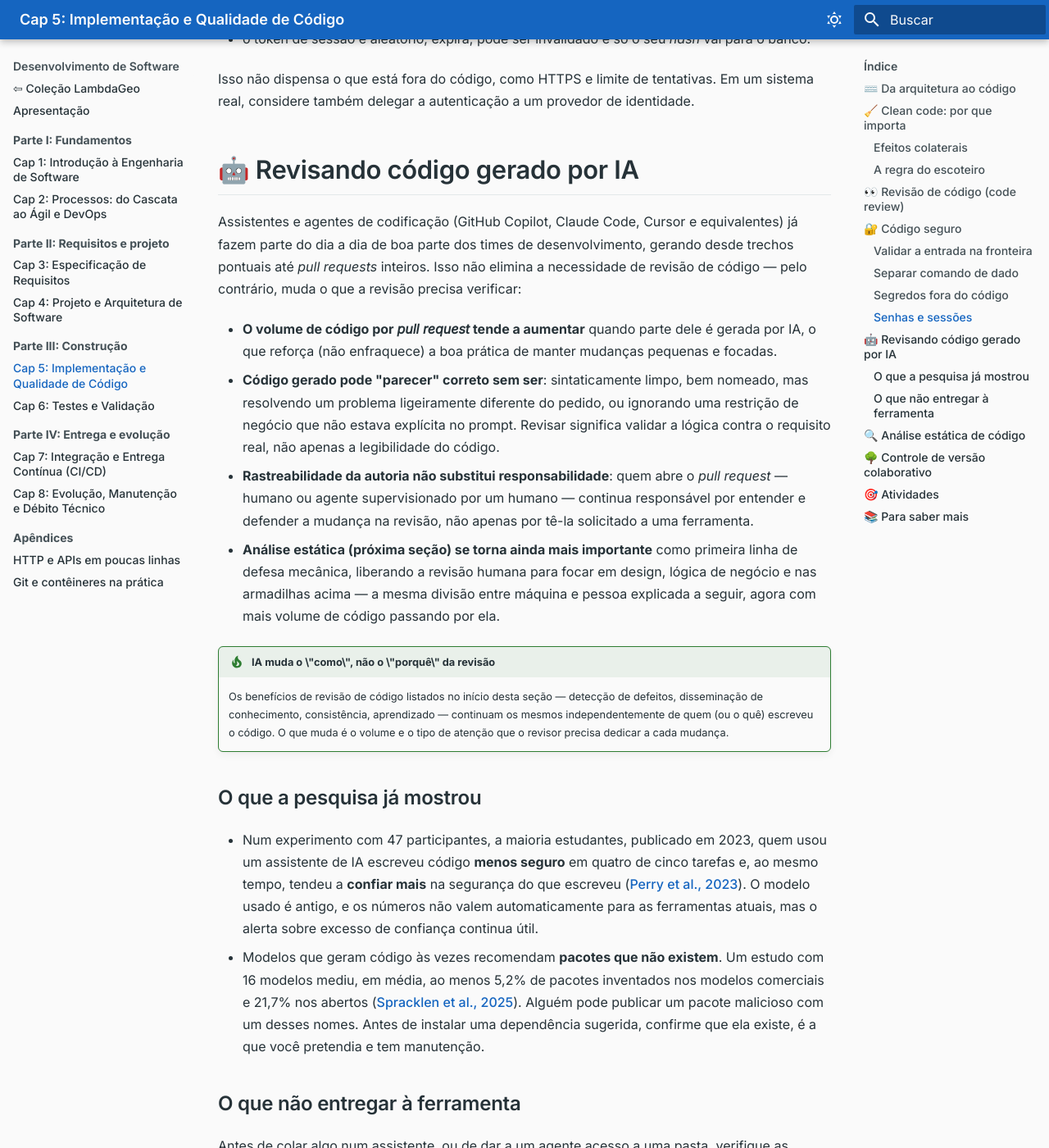
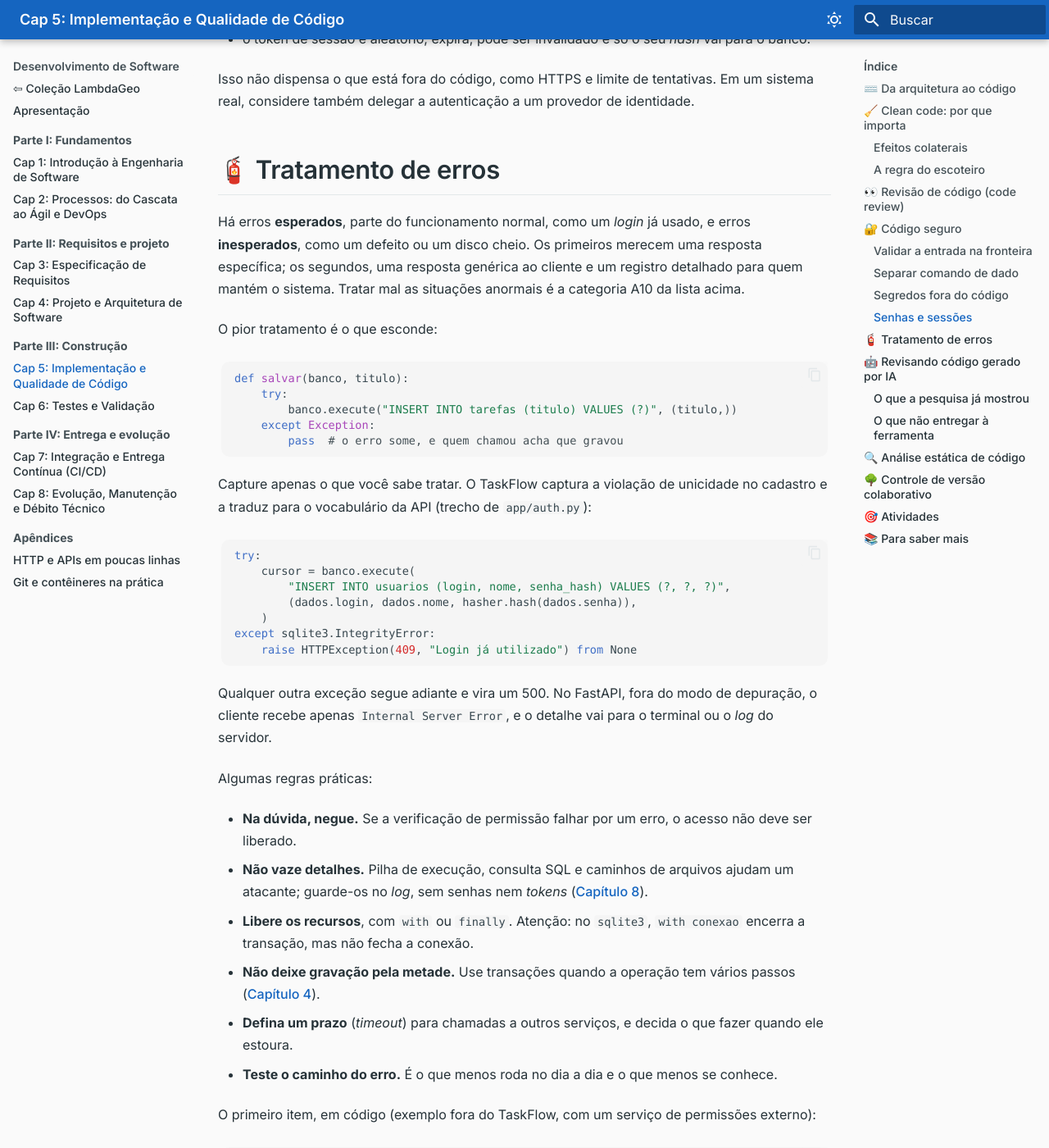
Before and after one commit to lambdageo-edu/book-engenharia-de-software, an MkDocs documentation site: the page built from docs/capitulos/05_implementacao_qualidade.md, in a window 1280 px wide and 1400 px high, scrolled down 5256 px. Shown: the whole window at 82% size. Built offline with MkDocs 1.6.1 and Material for MkDocs 9.7.7, drawn with Linux system fonts in a browser that asks for light colours; some of the changed text lies outside the part shown.

Commit message:
Explica Scrum e XP e acrescenta tratamento de erros
- Cap. 2: responsabilidades, eventos e artefatos do Scrum; Extreme Programming
- Cap. 5: tratamento de erros, com exemplos testados
- Atividades, referências e apresentação atualizadas

Co-Authored-By: Claude Sonnet 5.5 <noreply@anthropic.com>
Claude-Session: https://claude.ai/code/session_012bE8URAXDT9a1qc7U92QJo

````diff
--- a/docs/capitulos/05_implementacao_qualidade.md
+++ b/docs/capitulos/05_implementacao_qualidade.md
@@ -152,6 +152,59 @@ Outras decisões do mesmo arquivo merecem ser lidas:
 
 Isso não dispensa o que está fora do código, como HTTPS e limite de tentativas. Em um sistema real, considere também delegar a autenticação a um provedor de identidade.
 
+## 🧯 Tratamento de erros
+
+Há erros **esperados**, parte do funcionamento normal, como um *login* já usado, e erros **inesperados**, como um defeito ou um disco cheio. Os primeiros merecem uma resposta específica; os segundos, uma resposta genérica ao cliente e um registro detalhado para quem mantém o sistema. Tratar mal as situações anormais é a categoria A10 da lista acima.
+
+O pior tratamento é o que esconde:
+
+```python
+def salvar(banco, titulo):
+    try:
+        banco.execute("INSERT INTO tarefas (titulo) VALUES (?)", (titulo,))
+    except Exception:
+        pass  # o erro some, e quem chamou acha que gravou
+```
+
+Capture apenas o que você sabe tratar. O TaskFlow captura a violação de unicidade no cadastro e a traduz para o vocabulário da API (trecho de `app/auth.py`):
+
+```python
+try:
+    cursor = banco.execute(
+        "INSERT INTO usuarios (login, nome, senha_hash) VALUES (?, ?, ?)",
+        (dados.login, dados.nome, hasher.hash(dados.senha)),
+    )
+except sqlite3.IntegrityError:
+    raise HTTPException(409, "Login já utilizado") from None
+```
+
+Qualquer outra exceção segue adiante e vira um 500. No FastAPI, fora do modo de depuração, o cliente recebe apenas `Internal Server Error`, e o detalhe vai para o terminal ou o *log* do servidor.
+
+Algumas regras práticas:
+
+* **Na dúvida, negue.** Se a verificação de permissão falhar por um erro, o acesso não deve ser liberado.
+* **Não vaze detalhes.** Pilha de execução, consulta SQL e caminhos de arquivos ajudam um atacante; guarde-os no *log*, sem senhas nem *tokens* ([Capítulo 8](08_evolucao_manutencao.md)).
+* **Libere os recursos**, com `with` ou `finally`. Atenção: no `sqlite3`, `with conexao` encerra a transação, mas não fecha a conexão.
+* **Não deixe gravação pela metade.** Use transações quando a operação tem vários passos ([Capítulo 4](04_projeto_arquitetura.md)).
+* **Defina um prazo** (*timeout*) para chamadas a outros serviços, e decida o que fazer quando ele estoura.
+* **Teste o caminho do erro.** É o que menos roda no dia a dia e o que menos se conhece.
+
+O primeiro item, em código (exemplo fora do TaskFlow, com um serviço de permissões externo):
+
+```python
+import logging
+
+log = logging.getLogger(__name__)
+
+
+def pode_concluir(servico, usuario_id, tarefa_id):
+    try:
+        return servico.permite(usuario_id, tarefa_id)
+    except TimeoutError:
+        log.exception("serviço de permissões não respondeu")
+        return False
+```
+
 ## 🤖 Revisando código gerado por IA
 
 Assistentes e agentes de codificação (GitHub Copilot, Claude Code, Cursor e equivalentes) já fazem parte do dia a dia de boa parte dos times de desenvolvimento, gerando desde trechos pontuais até *pull requests* inteiros. Isso não elimina a necessidade de revisão de código — pelo contrário, muda o que a revisão precisa verificar:
@@ -220,6 +273,7 @@ Git se tornou, de longe, o sistema de controle de versão dominante na indústri
 3. Escreva um checklist de code review com pelo menos 6 itens que você usaria como revisor em um projeto real.
 4. Acrescente ao checklist três itens de segurança, cada um ligado a uma categoria do OWASP Top 10.
 5. Peça a um assistente de IA o código de um *login* simples e revise-o: como a senha é armazenada? Há segredo no código? As dependências sugeridas existem?
+6. Escreva um teste para `pode_concluir` com um dublê que levanta `TimeoutError`. Depois procure, em um projeto seu, um `except` que esconda um erro.
 
 ## 📚 Para saber mais
 
@@ -227,6 +281,7 @@ Git se tornou, de longe, o sistema de controle de versão dominante na indústri
 * MEYER, Bertrand. *Object-Oriented Software Construction*. 2. ed. Prentice Hall, 1997.
 * FORSGREN, Nicole; HUMBLE, Jez; KIM, Gene. *Accelerate: The Science of Lean Software and DevOps*. IT Revolution, 2018.
 * Documentação do `ruff` (linter/formatador Python) — [docs.astral.sh/ruff](https://docs.astral.sh/ruff/)
+* OWASP *Error Handling Cheat Sheet* — [cheatsheetseries.owasp.org](https://cheatsheetseries.owasp.org/cheatsheets/Error_Handling_Cheat_Sheet.html)
 * *OWASP Top 10:2025* — [owasp.org/Top10/2025](https://owasp.org/Top10/2025/0x00_2025-Introduction/)
 * OWASP *Secrets Management Cheat Sheet* — [cheatsheetseries.owasp.org](https://cheatsheetseries.owasp.org/cheatsheets/Secrets_Management_Cheat_Sheet.html)
 * PERRY, Neil; SRIVASTAVA, Megha; KUMAR, Deepak; BONEH, Dan. *Do Users Write More Insecure Code with AI Assistants?* ACM CCS, 2023 — [arxiv.org/abs/2211.03622](https://arxiv.org/abs/2211.03622)
````
Also changed, not shown: docs/capitulos/02_processos_desenvolvimento.md (+37 -1 lines), docs/index.md (+2 -2 lines).
